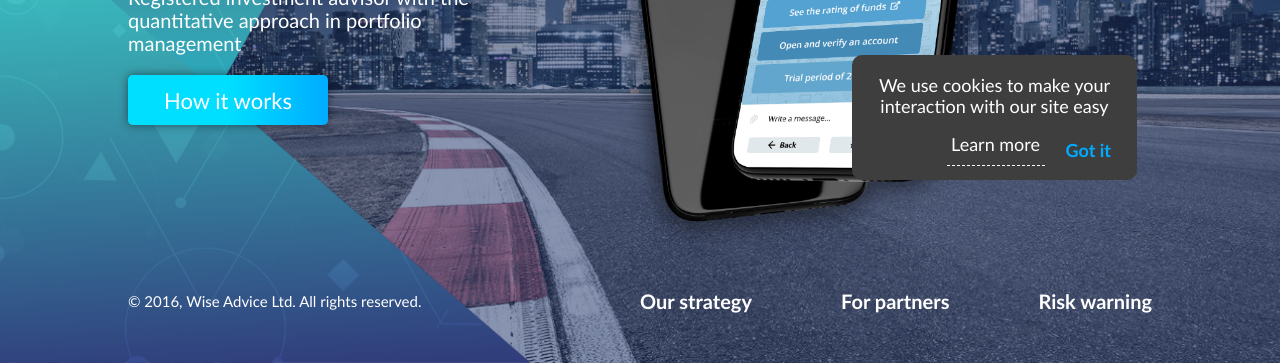
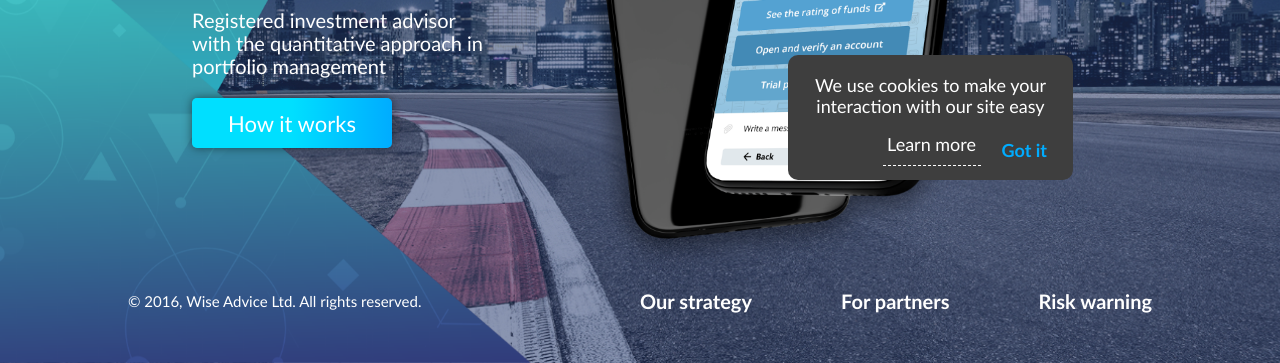
Before and after one commit to tmpan/wise, a plain HTML site: page index.html in a window 1280 px wide. Shown: the part 437-800 px from the top of the page. Drawn offline with Linux system fonts and the light colour scheme.

Commit message:
Fix main.css

```diff
--- a/components/main.css
+++ b/components/main.css
@@ -1,8 +1,8 @@
 .main {
-    width: 80%;
-    height: 80%;
+    width: 70%;
+    height: 100%;
     margin: 0;
-    padding: 30px 0;
+    padding: 10px 0;
     position: relative;
     display: flex;
     flex-direction: row;
```
